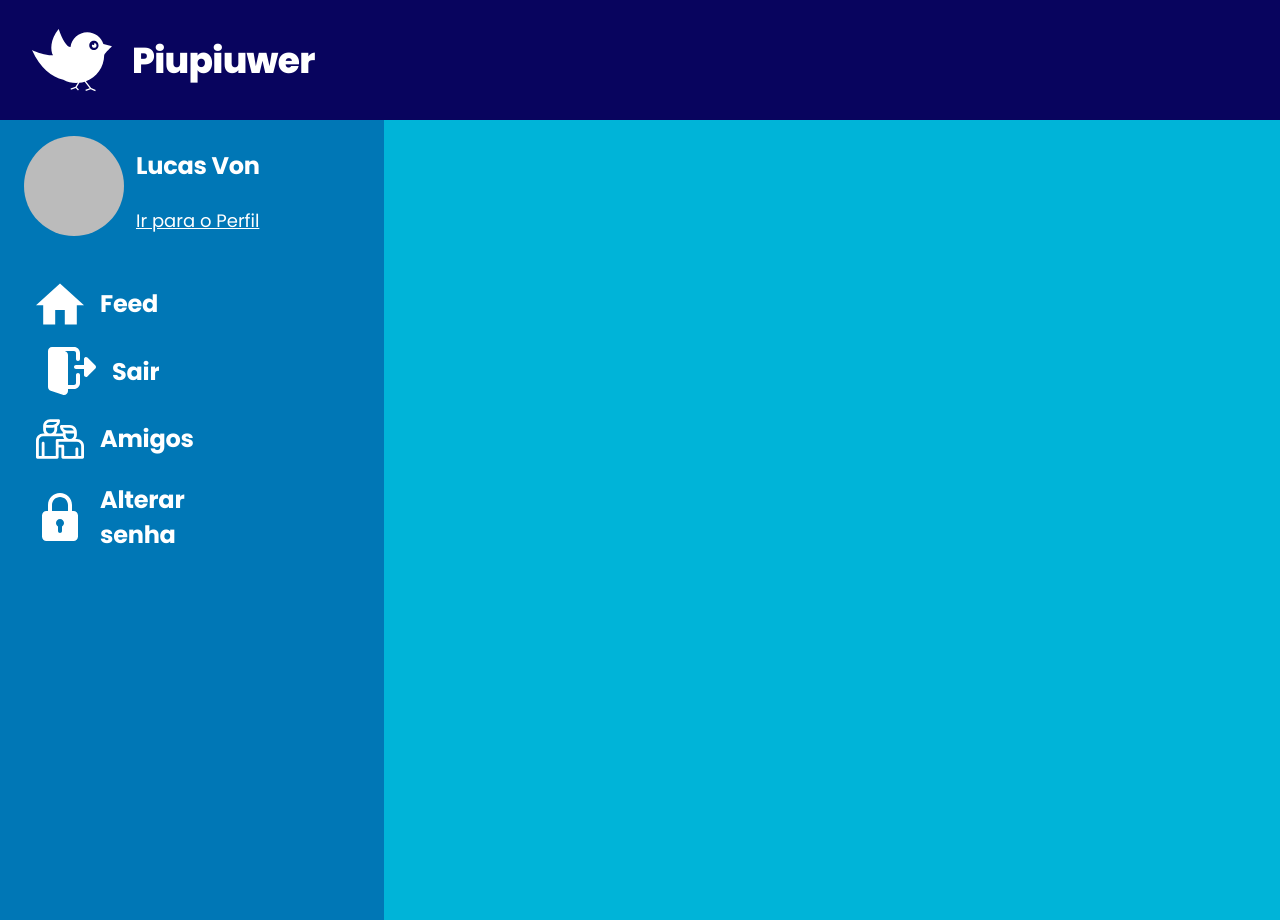
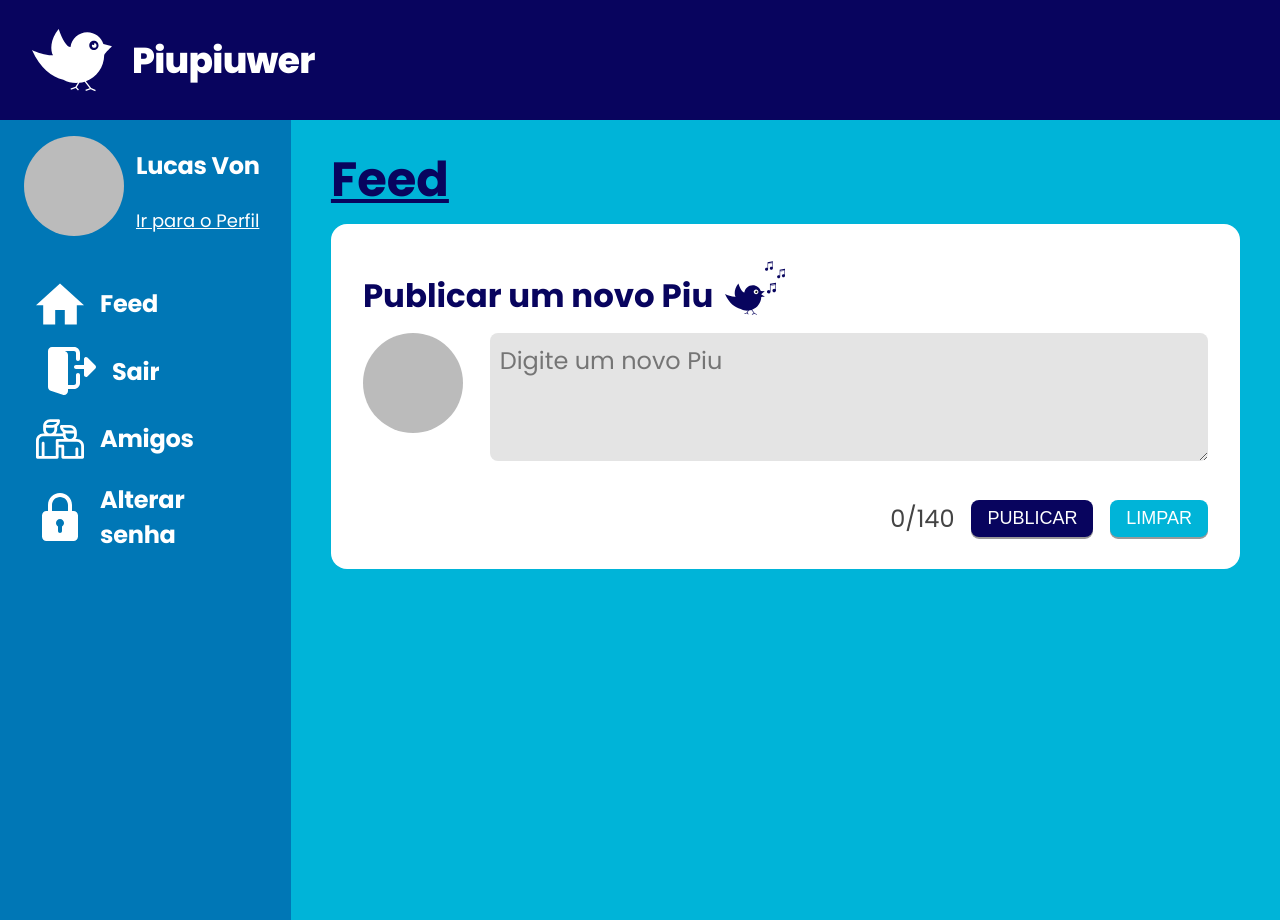
Before and after one commit to LucasVon0645/Projeto2021.1_React_Piupiuwer-LucasVon, a React (Create React App) app: page / in a window 1280 px wide. Before the commit the page ends 800 px from the top, so only its background shows below. Built offline with nearby package versions, Linux system fonts and the light colour scheme.

Commit message:
Added: Área para novo piu adicionada no Feed

```diff
--- a/package.json
+++ b/package.json
@@ -13,6 +13,7 @@
     "react": "^17.0.1",
     "react-dom": "^17.0.1",
     "react-scripts": "4.0.3",
+    "styled-components": "^5.2.1",
     "typescript": "^4.1.2",
     "web-vitals": "^1.0.1"
   },
@@ -39,5 +40,8 @@
       "last 1 firefox version",
       "last 1 safari version"
     ]
+  },
+  "devDependencies": {
+    "@types/styled-components": "^5.1.7"
   }
 }
--- a/src/components/Menu/styles.ts
+++ b/src/components/Menu/styles.ts
@@ -20,6 +20,8 @@ export const MenuContainer = styled.div<MenuContainerProps>`
 
     @media (min-width: 700px) {
         width: 384px;
+        z-index: 0;
+        position: static;
     }
 `
 
--- /dev/null
+++ b/src/components/PublishPiu/index.tsx
@@ -0,0 +1,65 @@
+import React, { FormEvent, useRef, useState } from 'react';
+import * as S from './styles'
+
+import BirdIcon from '../../assets/icons/passaro-cantando-com-notas-musicais.svg'
+
+const PublishPiu: React.FC = () => {
+
+   const TextAreaElement = useRef<HTMLTextAreaElement>(null);
+
+   const [numberOfChars, setNumberOfChars] = useState(0);
+   const [emptyPost, setEmptyPost] = useState(false);
+
+   const showNumberOfChars = (event: FormEvent) => {
+
+    const target = event.target as HTMLTextAreaElement;
+    setNumberOfChars(target.value.length);
+    if (target.value.length > 0) setEmptyPost(false);
+
+   }
+
+    const handleCleanTextArea = (event: FormEvent) => {
+        event.preventDefault();
+
+        if (TextAreaElement.current) {
+            TextAreaElement.current.value = '';
+            setEmptyPost(false);
+            setNumberOfChars(0);}
+   }
+
+    const handlePublishPiu = (event: FormEvent) => {
+        event.preventDefault();
+        if (numberOfChars > 0) console.log('Postar');
+        else setEmptyPost(true)
+
+   }
+
+   return (
+
+       <S.PublishPiuContainer>
+           <form>
+               <S.LabelPublish>
+                   <p>Publicar um novo Piu</p>
+                   <img src={BirdIcon} alt="Piu"></img>
+                </S.LabelPublish>
+                <S.PublishField>
+                    <S.PhotoPublishContainer></S.PhotoPublishContainer>
+                    <S.PostWriteContainer>
+                        <S.PostWriteTextArea ref={TextAreaElement} placeholder="Digite um novo Piu" onInput={(event) => showNumberOfChars(event)} numberOfChars={numberOfChars}></S.PostWriteTextArea>
+                        {numberOfChars > 140 &&
+                            <S.SpanErrorMessage>O limite máximo de <br />caracteres é 140</S.SpanErrorMessage>}
+                        {emptyPost &&
+                            <S.SpanErrorMessage>Posts vazios não <br /> são permitidos</S.SpanErrorMessage>}
+                    </S.PostWriteContainer>
+                </S.PublishField>
+                <S.InteractionBlockPublish>
+                    <S.Counter numberOfChars={numberOfChars}>{numberOfChars + '/140'}</S.Counter>
+                    <S.PublishButton type='submit' onClick={handlePublishPiu}>PUBLICAR</S.PublishButton>
+                    <S.CleanButton onClick={handleCleanTextArea}>LIMPAR</S.CleanButton>
+                </S.InteractionBlockPublish>
+           </form>
+       </S.PublishPiuContainer>
+
+   );}
+
+export default PublishPiu
--- /dev/null
+++ b/src/components/PublishPiu/styles.ts
@@ -0,0 +1,187 @@
+import styled from 'styled-components';
+
+interface PostWriteContainerProps {
+    numberOfChars: number;
+}
+
+interface CounterProps {
+    numberOfChars: number;
+}
+
+export const PublishPiuContainer = styled.div`
+    width: 100%;
+    background-color: #FFF;
+    padding: 8px 16px;
+    border-radius: 16px;
+    margin-top: 8px;
+
+    @media (min-width: 500px) {
+        padding: 32px;
+    }
+
+`
+export const LabelPublish = styled.label`
+    font-size: 2.7rem;
+    font-family: 'Poppins', sans-serif;
+    color: var(--blue1);
+    font-weight: 700;
+    display: flex;
+    align-items: center;
+
+    img {
+        margin-left: 12px;
+        height: auto;
+        width: 5rem;
+    }
+
+    p {
+        margin-top: 16px;
+    }
+`
+
+export const PublishField = styled.fieldset`
+     display: flex;
+     justify-content: space-between;
+     align-items: flex-start;
+     padding-top: 5px;
+     border: none;
+     margin-top: 8px;
+`
+
+export const PhotoPublishContainer = styled.div`
+    height: 88px;
+    width: 88px;
+    position: relative;
+    overflow: hidden;
+    background-color: #BBB;
+    border-radius: 44px;
+
+    @media (min-width: 700px) {
+        height: 100px;
+        width: 100px;
+        border-radius: 50px;
+    }
+
+`
+
+export const PostWriteContainer = styled.div`
+    position: relative;
+    display: inline-block;
+    width: 64%;
+    min-width: 200px;
+
+    @media (min-width: 500px) {
+        width: 80%;
+    }
+
+    @media (min-width: 700px) {
+        width: 85%;
+    }
+`
+export const PostWriteTextArea = styled.textarea<PostWriteContainerProps>`
+    color: #444;
+    border-radius: 8px;
+    font-size: 2rem;
+    min-height: 128px;
+    width: 100%;
+    padding: 10px;
+    background-color: ${props => {
+        if (props.numberOfChars > 140) return '#FF9C9C'
+        else return 'var(--input-background)'}};
+    overflow: hidden;
+    border: none;
+    resize: vertical;
+`
+
+export const InteractionBlockPublish = styled.div`
+    display: flex;
+    justify-content: flex-end;
+    align-items: center;
+    margin-top: 4%;
+`
+export const Counter = styled.span<CounterProps>`
+    font-size: 2rem;
+    color: ${props => {
+        if (props.numberOfChars > 140)
+            return '#e5383b'
+        else return '#444'
+    }};
+`
+
+export const PublishButton = styled.button`
+    background-color: var(--blue1);
+    border-radius: 8px;
+    color: #FFF;
+    padding: 8px 16px 8px 16px;
+    font-size: 1.5rem;
+    cursor: pointer;
+    outline: none;
+    border: none;
+    margin-left: 2%;
+    box-shadow: 0 0.15vw #999;
+
+
+    :active {
+        box-shadow: 0 0.2vw #666;
+        transform: translateY(0.16vw);
+        background-color:#05023a;
+    }
+
+`
+
+export const CleanButton = styled.button`
+    border-radius: 8px;
+    background-color: var(--blue3);
+    color: #FFF;
+    box-sizing: border-box;
+    padding: 8px 16px 8px 16px;
+    font-size: 1.5rem;
+    margin-left: 2%;
+    cursor: pointer;
+    outline: none;
+    border: none;
+    box-shadow: 0 0.15vw #999;
+
+    :active {
+        box-shadow: 0 0.2vw #666;
+        transform: translateY(0.16vw);
+        background-color: #028da8;
+    }
+
+`
+
+export const SpanErrorMessage = styled.span`
+    background-color: #E71313;
+    color: #fff;
+    text-align: center;
+    z-index: 1;
+    border-radius: 16px;
+    font-size: 2rem;
+    position: absolute;
+    bottom: 0;
+    left: -64%;
+    padding: 4px 8px;
+
+    ::after {
+        content: "";
+        position: absolute;
+        top: 100%;
+        left: 70%;
+        margin-left: -5px;
+        border-width: 10px;
+        border-style: solid;
+        border-color: #E71313 transparent transparent transparent;
+    }
+
+    @media (min-width: 700px) {
+        left: 0;
+        bottom: -56%;
+    }
+
+    ::after {
+        left: 50%;
+        top:-20px;
+        border-color:  transparent transparent #E71313 transparent;
+    }
+
+`
--- a/src/pages/Feed/index.tsx
+++ b/src/pages/Feed/index.tsx
@@ -1,13 +1,18 @@
 import React, { useState } from 'react';
 import Header from '../../components/Header';
 import Menu from '../../components/Menu';
+import PublishPiu from '../../components/PublishPiu';
 
+
+import useWindownSize from '../../hooks/useWindowSize'
 import {FeedPageContainer, FeedContent, FeedHeader} from './styles'
 
 const Feed: React.FC = () => {
 
     const [menuMobileVisible, setMenuMobileVisible] = useState(false);
     const [menuWidth, setMenuWidth] = useState(0);
+
+
 
     const ToogleMenu = () => {
         setMenuMobileVisible(!menuMobileVisible);
@@ -24,6 +29,7 @@ const Feed: React.FC = () => {
             <Menu width={menuWidth}/>
             <FeedContent>
                 <FeedHeader>Feed</FeedHeader>
+                <PublishPiu />
             </FeedContent>
         </FeedPageContainer>
         </>
--- a/src/pages/Feed/styles.ts
+++ b/src/pages/Feed/styles.ts
@@ -1,5 +1,4 @@
 import styled from 'styled-components';
-
 
 export const FeedPageContainer = styled.div`
     display: flex;
@@ -15,6 +14,10 @@ export const FeedContent = styled.div`
     margin-bottom: 5%;
     padding: 12px 22px;
 
+    @media (min-width: 700px) {
+        padding: 24px 40px;
+    }
+
 `
 
 export const FeedHeader = styled.h2`
--- a/src/styles/global.ts
+++ b/src/styles/global.ts
@@ -24,7 +24,7 @@ export default createGlobalStyle`
         outline: 0;
     }
 
-    body {
+    body, textarea {
         background-color: var(--blue3);
         color: #000;
         font-family: 'Poppins', sans-serif;
```
Also changed, not shown: 1 other file (tests, documents, lock files or other folders).
